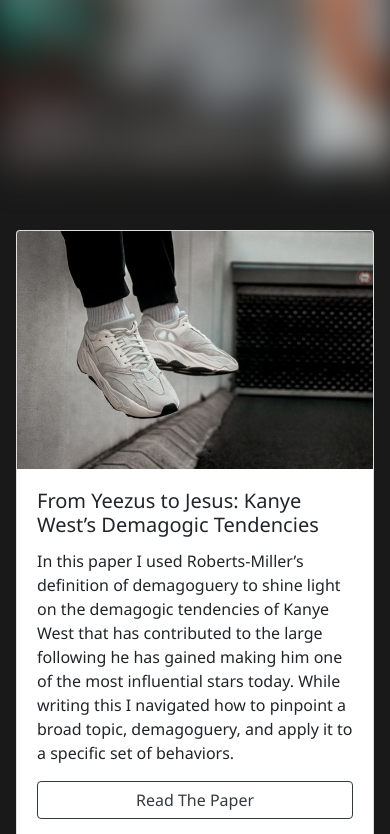
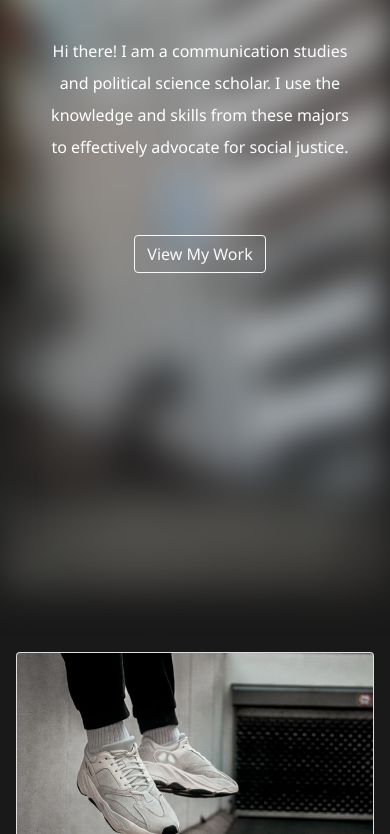
Before and after one commit to bcpeinhardt/LaneyLambert, a plain HTML site: page index.html in a window 390 px wide. Shown: the part 256-1090 px from the top of the page. Drawn offline with nearby package versions, Linux system fonts and the light colour scheme.

Commit message:
Update main.css
Manual push

```diff
--- a/main.css
+++ b/main.css
@@ -110,11 +110,13 @@
   /* Small Screens */
   @media (max-width: 560px) {
     .showcase::after {
-      height: 50vh;
+      height: 100vh;
+      filter: blur(10px);
+      -webkit-filter: blur(10px);
     }
 
     .content {
-      top: 5%;
+      top: 20%;
       margin-top: 5px;
     }
 
@@ -123,9 +125,9 @@
       width: 140px;
     }
 
-    .content .text {
+    /* .content .text {
       display: none;
-    }
+    } */
 
     .grid-3,
     .grid-2 {
```
